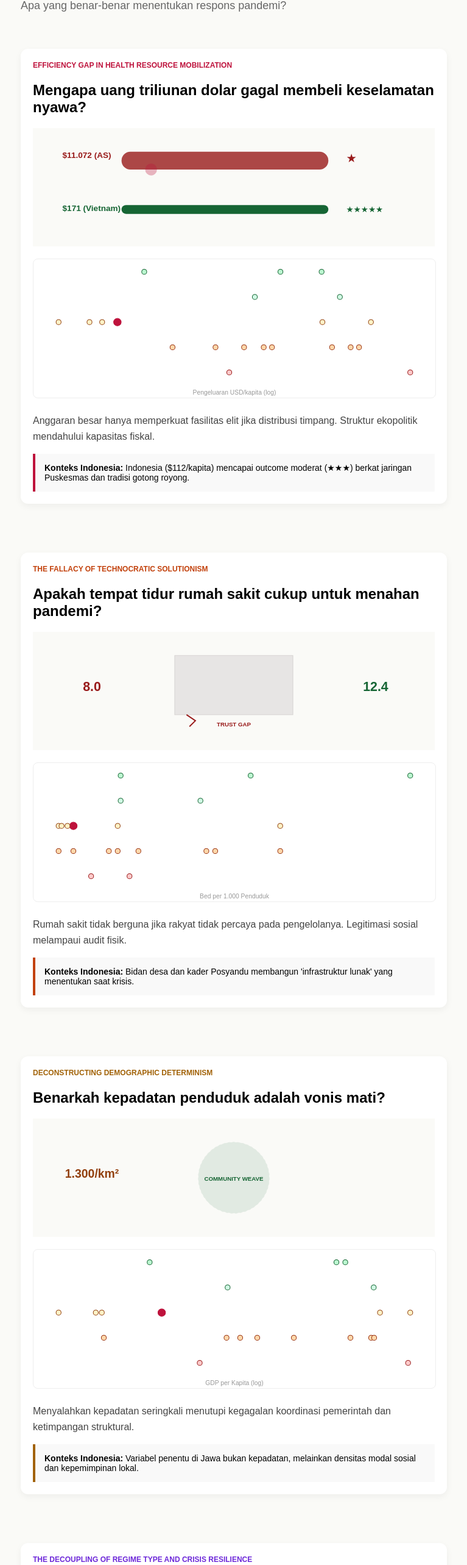
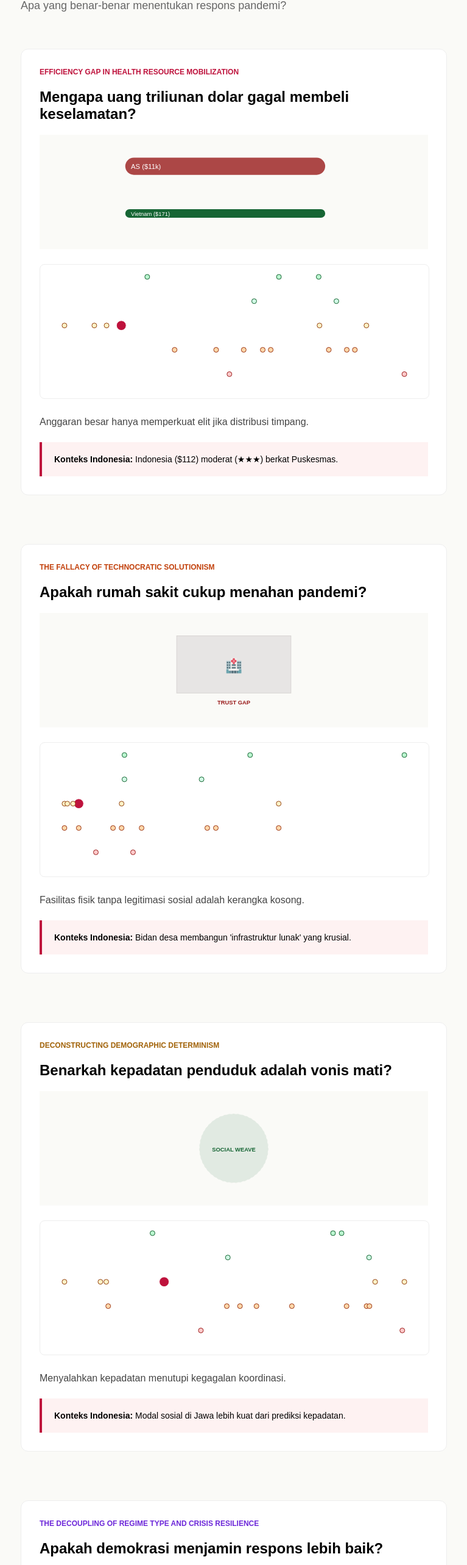
Before and after one commit to anawidiaas/myth-autopsy, a React (Vite) app: page / in a window 1280 px wide. Shown: the part 154-2720 px from the top of the page at 61% size, without its empty margins (256-1023 px from the left). Built offline with nearby package versions, Linux system fonts and the light colour scheme.

Commit message:
Update App.jsx

```diff
--- a/src/App.jsx
+++ b/src/App.jsx
@@ -1,6 +1,5 @@
 import { useState, useEffect, useRef, useMemo } from "react";
 
-/* ═══ DATA ══════════════════════════════════════════════════════════ */
 const C = [
   { n:"Vietnam",     s:171,   b:2.6,  g:3760,  democ:0, o:5 },
   { n:"Korea",       s:2763,  b:12.4, g:31950, democ:1, o:5 },
@@ -29,160 +28,52 @@ const OF={5:"#bbf7d0",4:"#d1fae5",3:"#fef3c7",2:"#fed7aa",1:"#fecaca"};
 
 const QS = [
   {
-    id:"q1", num:"01",
-    verdict:"Efficiency Gap",
-    verdictFull:"Efficiency Gap in Health Resource Mobilization",
-    verdictSub:"r ≈ −0.12, (ns)",
-    question:"Mengapa uang triliunan dolar gagal membeli keselamatan nyawa?",
-    challenge:"Korelasi antara belanja kesehatan dan outcome pandemi dalam dataset ini bernilai negatif. Bukan nol — negatif. Ini bukti Allocative Inefficiency sistemis.",
-    pullStat:"64×",
-    pullText:"lebih besar pengeluaran AS dibanding Vietnam — selisih yang tidak menghasilkan perbedaan outcome.",
-    premise:"Setiap dolar tambahan dianggap investasi dalam keselamatan kolektif.",
-    dataNote:"AS menghabiskan $11k/kapita namun mencatat outcome terburuk (★). Vietnam dengan $171 menang mutlak (★★★★★).",
-    interpret:"Anggaran besar hanya memperkuat fasilitas elit jika distribusi timpang. Struktur ekopolitik mendahului kapasitas fiskal.",
-    indonesiaNote:"Indonesia ($112/kapita) mencapai outcome moderat (★★★) berkat jaringan Puskesmas dan tradisi gotong royong.",
-    anchors:["Marmot Review","Commercial Det. of Health","Allocative Efficiency"],
-    accent:"#be123c", accentLight:"#fff1f2",
-    xKey:"s", xLog:true, xLabel:"Pengeluaran USD/kapita (log)",
+    id:"q1", num:"01", verdict:"Efficiency Gap", verdictFull:"Efficiency Gap in Health Resource Mobilization", verdictSub:"r ≈ −0.12",
+    question:"Mengapa uang triliunan dolar gagal membeli keselamatan?", challenge:"Korelasi belanja kesehatan dan outcome pandemi bernilai negatif. Uang adalah potensi, bukan eksekusi.",
+    pullStat:"64×", pullText:"Pengeluaran AS dibanding Vietnam — selisih tanpa hasil.", premise:"Setiap dolar tambahan adalah investasi keselamatan.",
+    dataNote:"AS ($11k) = ★. Vietnam ($171) = ★★★★★.", interpret:"Anggaran besar hanya memperkuat elit jika distribusi timpang.",
+    indonesiaNote:"Indonesia ($112) moderat (★★★) berkat Puskesmas.", anchors:["Marmot Review","WHO"], accent:"#be123c", accentLight:"#fff1f2", xKey:"s", xLog:true, xLabel:"Spending/capita",
     ann:[{n:"AS",label:"AS·$11k",side:"right",dy:-18},{n:"Vietnam",label:"Vietnam·$171",side:"left",dy:16},{n:"Indonesia",label:"Indo·$112",side:"right",dy:22,isIDN:true}],
   },
   {
-    id:"q2", num:"02",
-    verdict:"Technocratic Fallacy",
-    verdictFull:"The Fallacy of Technocratic Solutionism",
-    verdictSub:"r ≈ +0.11, (ns)",
-    question:"Apakah tempat tidur rumah sakit cukup untuk menahan pandemi?",
-    challenge:"Rusia mewarisi 8,0 bed/1.000 jiwa — salah satu tertinggi di dunia. Tapi rakyat tidak percaya pada vaksin negara sendiri.",
-    pullStat:"50%",
-    pullText:"cakupan vaksinasi Rusia. Tanpa kepercayaan, teknologi terbaik pun tak berguna.",
-    premise:"Kesuksesan diukur dari rasio tempat tidur dan kecanggihan alat medis.",
-    dataNote:"Rusia (8,0 bed) → ★★☆☆☆. Korea (12,4 bed) → ★★★★★. Korelasi fisik r ≈ +0.11 (ns).",
-    interpret:"Rumah sakit tidak berguna jika rakyat tidak percaya pada pengelolanya. Legitimasi sosial melampaui audit fisik.",
-    indonesiaNote:"Bidan desa dan kader Posyandu membangun 'infrastruktur lunak' yang menentukan saat krisis.",
-    anchors:["State Capacity · Fukuyama","Political Trust","The Lancet"],
-    accent:"#c2410c", accentLight:"#fff7ed",
-    xKey:"b", xLog:false, xLabel:"Bed per 1.000 Penduduk",
+    id:"q2", num:"02", verdict:"Technocratic Fallacy", verdictFull:"The Fallacy of Technocratic Solutionism", verdictSub:"r ≈ +0.11",
+    question:"Apakah rumah sakit cukup menahan pandemi?", challenge:"Rusia punya bed tinggi tapi rakyat tak percaya vaksin sendiri.",
+    pullStat:"50%", pullText:"Vaksinasi Rusia rendah. Trust melampaui teknologi.", premise:"Bed dan alat medis adalah fondasi utama.",
+    dataNote:"Rusia (8.0 bed) = ★★. Korea (12.4 bed) = ★★★★★.", interpret:"Fasilitas fisik tanpa legitimasi sosial adalah kerangka kosong.",
+    indonesiaNote:"Bidan desa membangun 'infrastruktur lunak' yang krusial.", anchors:["Fukuyama","The Lancet"], accent:"#c2410c", accentLight:"#fff7ed", xKey:"b", xLog:false, xLabel:"Beds per 1.000",
     ann:[{n:"Rusia",label:"Rusia·8.0",side:"right",dy:-22},{n:"Korea",label:"Korea·12.4",side:"right",dy:20},{n:"Indonesia",label:"Indo·1.0",side:"left",dy:20,isIDN:true}],
   },
   {
-    id:"q3", num:"03",
-    verdict:"Demographic Determinism",
-    verdictFull:"Deconstructing Demographic Determinism",
-    verdictSub:"β = −0.32, p > 0.05",
-    question:"Benarkah kepadatan penduduk adalah vonis mati?",
-    challenge:"Bangladesh (1.300 jiwa/km²) dianggap bom waktu. Data menolak vonis itu. Demografi bukan prediktor resiliensi utama.",
-    pullStat:"β=−0.32",
-    pullText:"— konstruk yang gagal lolos uji signifikansi. Demografi bukan takdir.",
-    premise:"Negara padat dan miskin dianggap pasti hancur lebur karena profil demografinya.",
-    dataNote:"Bangladesh (★★★) melampaui beberapa negara Eropa yang secara demografis jauh lebih 'ideal'.",
-    interpret:"Menyalahkan kepadatan seringkali menutupi kegagalan koordinasi pemerintah dan ketimpangan struktural.",
-    indonesiaNote:"Variabel penentu di Jawa bukan kepadatan, melainkan densitas modal sosial dan kepemimpinan lokal.",
-    anchors:["Ostrom · Collective Action","Social Determinants","Krieger"],
-    accent:"#a16207", accentLight:"#fefce8",
-    xKey:"g", xLog:true, xLabel:"GDP per Kapita (log)",
+    id:"q3", num:"03", verdict:"Demographic Determinism", verdictFull:"Deconstructing Demographic Determinism", verdictSub:"β = −0.32",
+    question:"Benarkah kepadatan penduduk adalah vonis mati?", challenge:"Bangladesh padat tapi tak hancur. Demografi bukan takdir.",
+    pullStat:"β=−0.32", pullText:"Konstruk tak signifikan. Demografi bukan prediktor utama.", premise:"Negara miskin pasti hancur lebur karena demografi.",
+    dataNote:"Bangladesh melampaui beberapa negara Eropa.", interpret:"Menyalahkan kepadatan menutupi kegagalan koordinasi.",
+    indonesiaNote:"Modal sosial di Jawa lebih kuat dari prediksi kepadatan.", anchors:["Ostrom","WHO"], accent:"#a16207", accentLight:"#fefce8", xKey:"g", xLog:true, xLabel:"GDP per Capita",
     ann:[{n:"Bangladesh",label:"Bangla·$2.2k",side:"left",dy:-22},{n:"Indonesia",label:"Indo·$4.3k",side:"right",dy:22,isIDN:true}],
   },
   {
-    id:"q4", num:"04",
-    verdict:"Regime Decoupling",
-    verdictFull:"The Decoupling of Regime Type and Crisis Resilience",
-    verdictSub:"r ≈ 0",
-    question:"Apakah demokrasi menjamin respons krisis yang lebih baik?",
-    challenge:"Vietnam (otokrasi) dan Taiwan (demokrasi) sama-sama di puncak. Inggris dan AS berada di dasar. Label tidak menentukan.",
-    pullStat:"3/5",
-    pullText:"negara terbaik bukan demokrasi elektoral murni. Krisis tidak peduli pada ideologi, tapi kompetensi.",
-    premise:"Demokrasi dianggap paling adaptif berkat transparansi dan akuntabilitas.",
-    dataNote:"Vietnam (★★★★★) vs AS (★). UK (★★★) vs Taiwan (★★★★★). Data tidak mendukung korelasi rezim.",
-    interpret:"Yang beroperasi di balik label adalah State Capacity — kemampuan birokrasi mengorkestrasi tindakan kolektif.",
-    indonesiaNote:"Masalah di Indonesia bukan sistem nasional, tapi kapasitas pemerintah daerah yang tidak merata.",
-    anchors:["Sen & Drèze","State Capacity","The Lancet"],
-    accent:"#6d28d9", accentLight:"#f5f3ff",
-    xKey:"democ", xLog:false, xLabel:"Status Politik", isJitter:true,
+    id:"q4", num:"04", verdict:"Regime Decoupling", verdictFull:"The Decoupling of Regime Type and Crisis Resilience", verdictSub:"r ≈ 0",
+    question:"Apakah demokrasi menjamin respons lebih baik?", challenge:"Vietnam (otokrasi) dan Taiwan (demokrasi) sama-sama di puncak.",
+    pullStat:"3/5", pullText:"Negara terbaik bukan demokrasi elektoral murni.", premise:"Demokrasi dianggap paling adaptif.",
+    dataNote:"AS (★) vs Vietnam (★★★★★).", interpret:"Krisis takut pada kompetensi, bukan label ideologi.",
+    indonesiaNote:"Kapasitas Pemda yang tak merata adalah masalah nyata.", anchors:["Sen & Dreze","State Capacity"], accent:"#6d28d9", accentLight:"#f5f3ff", xKey:"democ", xLog:false, xLabel:"Status Politik", isJitter:true,
     ann:[{n:"Vietnam",label:"Vietnam",side:"right",dy:-24},{n:"AS",label:"AS",side:"left",dy:20},{n:"Korea",label:"Korea",side:"right",dy:20}],
   },
   {
-    id:"q5", num:"05",
-    verdict:"Wealth Paradox",
-    verdictFull:"The Paradox of Unmediated Wealth",
-    verdictSub:"r ≈ −0.08, (ns)",
-    question:"Mengapa GDP tinggi justru menjadi beban?",
-    challenge:"Ada korelasi negatif: semakin kaya sebuah negara, semakin lambat adaptasinya. Kekayaan tidak mendistribusikan dirinya.",
-    pullStat:"11×",
-    pullText:"selisih GDP UK vs Vietnam. UK (★★★) kalah efisien dibanding Vietnam (★★★★★).",
-    premise:"Kekayaan dianggap penyangga logistik terbaik untuk margin kesalahan lebar.",
-    dataNote:"r ≈ −0.08. Gini coefficient lebih prediktif dibanding GDP nasional.",
-    interpret:"Di negara kaya, kepentingan komersial sering menyandera kebijakan. Kekayaan tanpa jaminan sosial adalah ilusi.",
-    indonesiaNote:"Akses relatif merata melalui JKN adalah investasi ketahanan jangka panjang.",
-    anchors:["Commercial Det.","Spirit Level","Theory of Justice"],
-    accent:"#0369a1", accentLight:"#f0f9ff",
-    xKey:"g", xLog:true, xLabel:"GDP per Kapita (log)",
+    id:"q5", num:"05", verdict:"Wealth Paradox", verdictFull:"The Paradox of Unmediated Wealth", verdictSub:"r ≈ −0.08",
+    question:"Mengapa GDP tinggi justru menjadi beban?", challenge:"Semakin kaya negara, semakin lambat adaptasinya.",
+    pullStat:"11×", pullText:"Selisih GDP UK vs Vietnam. Kekayaan tak otomatis jadi resiliensi.", premise:"GDP tinggi berarti margin kesalahan lebar.",
+    dataNote:"Gini coefficient lebih prediktif dibanding GDP.", interpret:"Kekayaan tanpa keadilan adalah ilusi keamanan.",
+    indonesiaNote:"Akses JKN merata adalah investasi ketahanan.", anchors:["Spirit Level","Rawls"], accent:"#0369a1", accentLight:"#f0f9ff", xKey:"g", xLog:true, xLabel:"GDP/capita",
     ann:[{n:"UK",label:"UK·$42k",side:"right",dy:-24},{n:"Vietnam",label:"Viet·$3.8k",side:"left",dy:20},{n:"Indonesia",label:"Indo·$4.3k",side:"left",dy:-22,isIDN:true}],
   },
 ];
 
-/* ═══ COMPONENTS ════════════════════════════════════════════════════ */
-
-function IllusSpending() {
-  return (
-    <svg viewBox="0 0 680 200" style={{width:"100%",height:"auto",display:"block"}}>
-      <rect width="680" height="200" fill="#fafaf7"/>
-      <text x="50" y="50" fill="#991b1b" fontSize="14" fontWeight="700">$11.072 (AS)</text>
-      <rect x="150" y="40" width="350" height="30" rx="15" fill="#991b1b" opacity="0.8"/>
-      <circle cx="200" cy="70" r="10" fill="#be123c" opacity="0.3"/>
-      <text x="530" y="58" fill="#991b1b" fontSize="20">★</text>
-      <text x="50" y="140" fill="#166534" fontSize="14" fontWeight="700">$171 (Vietnam)</text>
-      <rect x="150" y="130" width="350" height="15" rx="7.5" fill="#166534"/>
-      <text x="530" y="142" fill="#166534" fontSize="14">★★★★★</text>
-    </svg>
-  );
-}
-
-function IllusInfra() {
-  return (
-    <svg viewBox="0 0 680 200" style={{width:"100%",height:"auto",display:"block"}}>
-      <rect width="680" height="200" fill="#fafaf7"/>
-      <rect x="240" y="40" width="200" height="100" fill="#e7e5e4" stroke="#d6d3d1"/>
-      <path d="M260,140 L275,150 L265,160" fill="none" stroke="#991b1b" strokeWidth="2"/>
-      <text x="340" y="160" textAnchor="middle" fill="#991b1b" fontSize="10" fontWeight="700">TRUST GAP</text>
-      <text x="100" y="100" textAnchor="middle" fill="#991b1b" fontSize="22" fontWeight="900">8.0</text>
-      <text x="580" y="100" textAnchor="middle" fill="#166534" fontSize="22" fontWeight="900">12.4</text>
-    </svg>
-  );
-}
-
-function IllusDemography() {
-  return (
-    <svg viewBox="0 0 680 200" style={{width:"100%",height:"auto",display:"block"}}>
-      <rect width="680" height="200" fill="#fafaf7"/>
-      <circle cx="340" cy="100" r="60" fill="#166534" opacity="0.1" stroke="#166534" strokeDasharray="4 4"/>
-      <text x="340" y="105" textAnchor="middle" fill="#166534" fontSize="10" fontWeight="700">COMMUNITY WEAVE</text>
-      <text x="100" y="100" textAnchor="middle" fill="#92400e" fontSize="20" fontWeight="900">1.300/km²</text>
-    </svg>
-  );
-}
-
-function IllusDemocracy() {
-  return (
-    <svg viewBox="0 0 680 200" style={{width:"100%",height:"auto",display:"block"}}>
-      <rect width="680" height="200" fill="#fafaf7"/>
-      <rect x="120" y="60" width="120" height="80" rx="8" fill="#fef2f2" stroke="#fca5a5"/>
-      <rect x="440" y="60" width="120" height="80" rx="8" fill="#f0fdf4" stroke="#86efac"/>
-      <text x="340" y="105" textAnchor="middle" fill="#e7e5e4" fontSize="30" fontWeight="900">vs</text>
-    </svg>
-  );
-}
-
-function IllusWealth() {
-  return (
-    <svg viewBox="0 0 680 200" style={{width:"100%",height:"auto",display:"block"}}>
-      <rect width="680" height="200" fill="#fafaf7"/>
-      <rect x="240" y="120" width="200" height="10" fill="#fbbf24"/>
-      <rect x="250" y="110" width="180" height="10" fill="#f59e0b"/>
-      <text x="340" y="90" textAnchor="middle" fill="#44403c" fontSize="10" fontWeight="700">WEALTH TRAP</text>
-    </svg>
-  );
-}
-
+function IllusSpending() { return <svg viewBox="0 0 680 200"><rect width="680" height="200" fill="#fafaf7"/><rect x="150" y="40" width="350" height="30" rx="15" fill="#991b1b" opacity="0.8"/><text x="160" y="60" fill="white" fontSize="12">AS ($11k)</text><rect x="150" y="130" width="350" height="15" rx="7.5" fill="#166534"/><text x="160" y="142" fill="white" fontSize="10">Vietnam ($171)</text></svg>; }
+function IllusInfra() { return <svg viewBox="0 0 680 200"><rect width="680" height="200" fill="#fafaf7"/><rect x="240" y="40" width="200" height="100" fill="#e7e5e4" stroke="#d6d3d1"/><text x="340" y="100" textAnchor="middle" fontSize="24">🏥</text><text x="340" y="160" textAnchor="middle" fill="#991b1b" fontSize="10" fontWeight="700">TRUST GAP</text></svg>; }
+function IllusDemography() { return <svg viewBox="0 0 680 200"><rect width="680" height="200" fill="#fafaf7"/><circle cx="340" cy="100" r="60" fill="#166534" opacity="0.1" stroke="#166534" strokeDasharray="4 4"/><text x="340" y="105" textAnchor="middle" fill="#166534" fontSize="10" fontWeight="700">SOCIAL WEAVE</text></svg>; }
+function IllusDemocracy() { return <svg viewBox="0 0 680 200"><rect width="680" height="200" fill="#fafaf7"/><rect x="120" y="60" width="120" height="80" rx="8" fill="#fef2f2" stroke="#fca5a5"/><rect x="440" y="60" width="120" height="80" rx="8" fill="#f0fdf4" stroke="#86efac"/><text x="340" y="105" textAnchor="middle" fill="#ccc" fontSize="30" fontWeight="900">vs</text></svg>; }
+function IllusWealth() { return <svg viewBox="0 0 680 200"><rect width="680" height="200" fill="#fafaf7"/><rect x="240" y="120" width="200" height="10" fill="#fbbf24"/><text x="340" y="100" textAnchor="middle" fill="#444" fontSize="10" fontWeight="700">WEALTH TRAP</text></svg>; }
 const ILLUS = { q1: IllusSpending, q2: IllusInfra, q3: IllusDemography, q4: IllusDemocracy, q5: IllusWealth };
 
 function AChart({ q }) {
@@ -190,20 +81,17 @@ function AChart({ q }) {
   const cw = W - P.l - P.r, ch = H - P.t - P.b;
   const vals = C.map(c => c[q.xKey]);
   const minV = Math.min(...vals), maxV = Math.max(...vals);
-
   const toX = (v, i) => {
     if (q.isJitter) return P.l + (v === 0 ? 0.3 : 0.7) * cw + (Math.sin(i) * 20);
     if (q.xLog) return P.l + (Math.log(v + 1) - Math.log(minV + 1)) / (Math.log(maxV + 1) - Math.log(minV + 1)) * cw;
     return P.l + (v - minV) / (maxV - minV) * cw;
   };
   const toY = v => P.t + ch - ((v - 1) / 4) * ch;
-
   return (
     <svg viewBox={`0 0 ${W} ${H}`} style={{ width: "100%", height: "auto", background: "#fff", borderRadius: 8, border: "1px solid #eee" }}>
       {C.map((p, i) => (
-        <circle key={i} cx={toX(p[q.xKey], i)} cy={toY(p.o)} r={p.id === "IDN" ? 6 : 4} fill={p.id === "IDN" ? "#be123c" : OF[p.o]} stroke={p.id === "IDN" ? "#be123c" : OC[p.o]} />
+        <circle key={i} cx={toX(p[q.xKey], i)} cy={toY(p.o)} r={p.id === "IDN" ? 8 : 4} fill={p.id === "IDN" ? "#be123c" : OF[p.o]} stroke={p.id === "IDN" ? "#fff" : OC[p.o]} />
       ))}
-      <text x={W / 2} y={H - 5} textAnchor="middle" fontSize="10" fill="#999">{q.xLabel}</text>
     </svg>
   );
 }
@@ -212,30 +100,23 @@ export default function App() {
   return (
     <div style={{ background: "#FAFAF7", minHeight: "100vh", padding: "40px 20px", fontFamily: "sans-serif" }}>
       <div style={{ maxWidth: 700, margin: "0 auto" }}>
-        <header style={{ marginBottom: 60 }}>
-          <h1 style={{ fontSize: 48, fontWeight: 900, marginBottom: 10 }}>Myth Autopsy.</h1>
-          <p style={{ color: "#666", fontSize: 18 }}>Apa yang benar-benar menentukan respons pandemi?</p>
-        </header>
-
+        <h1 style={{ fontSize: 48, fontWeight: 900, marginBottom: 10 }}>Myth Autopsy.</h1>
+        <p style={{ color: "#666", fontSize: 18, marginBottom: 60 }}>Apa yang benar-benar menentukan respons pandemi?</p>
         {QS.map(q => {
           const Illus = ILLUS[q.id];
           return (
-            <section key={q.id} style={{ marginBottom: 80, padding: 20, background: "#fff", borderRadius: 12, boxShadow: "0 4px 12px rgba(0,0,0,0.05)" }}>
+            <section key={q.id} style={{ marginBottom: 80, padding: 30, background: "#fff", borderRadius: 12, border: "1px solid #eee" }}>
               <div style={{ fontSize: 12, fontWeight: 700, color: q.accent, textTransform: "uppercase", marginBottom: 10 }}>{q.verdictFull}</div>
               <h2 style={{ fontSize: 24, marginBottom: 20 }}>{q.question}</h2>
               <div style={{ marginBottom: 20 }}><Illus /></div>
               <AChart q={q} />
-              <p style={{ marginTop: 20, lineHeight: 1.6, color: "#444" }}>{q.interpret}</p>
-              <div style={{ marginTop: 15, padding: 15, background: "#f9f9f9", borderLeft: `4px solid ${q.accent}`, fontSize: 14 }}>
+              <p style={{ marginTop: 20, lineHeight: 1.7, color: "#444" }}>{q.interpret}</p>
+              <div style={{ marginTop: 20, padding: 20, background: "#fef2f2", borderLeft: `4px solid #be123c`, fontSize: 14 }}>
                 <strong>Konteks Indonesia:</strong> {q.indonesiaNote}
               </div>
             </section>
           );
         })}
-
-        <footer style={{ marginTop: 100, borderTop: "1px solid #eee", paddingTop: 40, textAlign: "center", color: "#999", fontSize: 12 }}>
-          Data: Kim (2020) BMJ Global Health · N=21 · PLS-SEM
-        </footer>
       </div>
     </div>
   );
```
